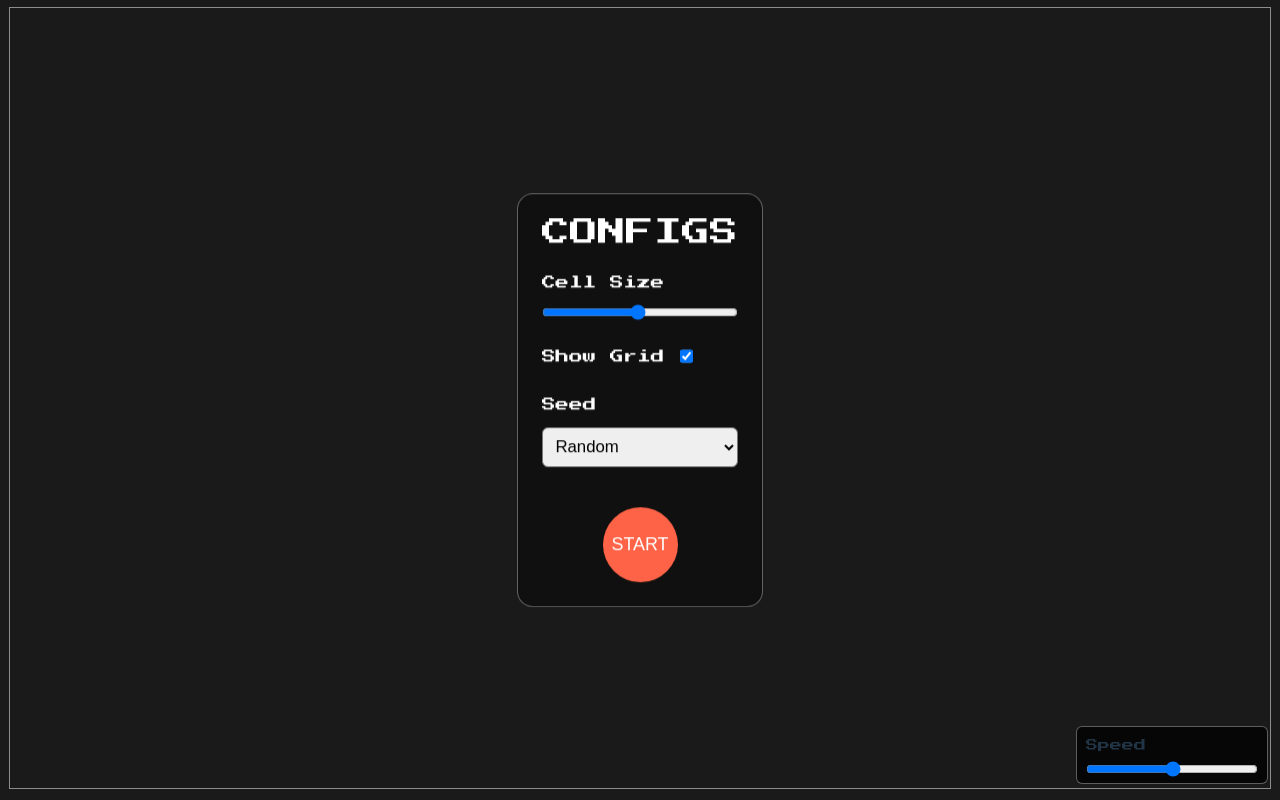
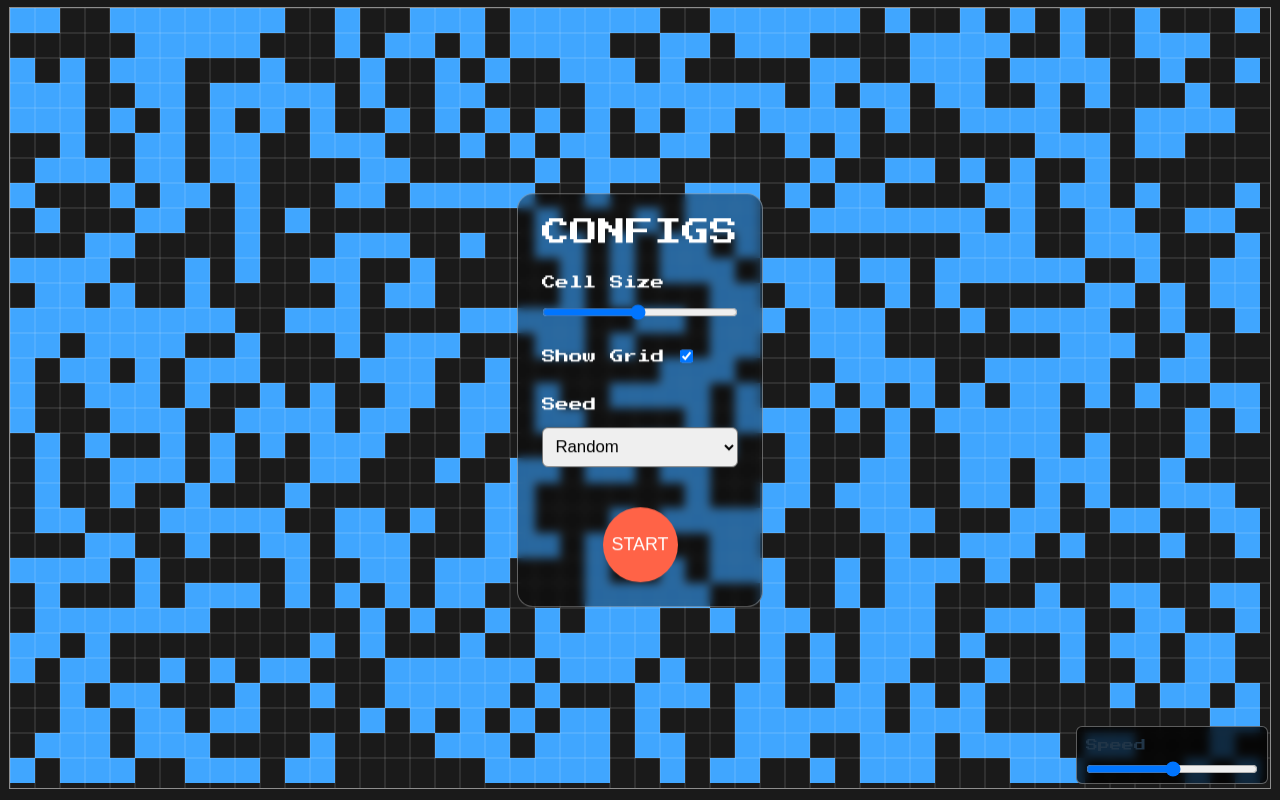
Before and after one commit to SuhelMakkad/GameOfLife, a website built with Vite: page index.html in a window 1280 px wide. Built offline with nearby package versions, Linux system fonts and the light colour scheme.

```diff
--- a/index.html
+++ b/index.html
@@ -39,11 +39,10 @@
           <label for="seed-select" class="sub-heading">Seed</label>
           <select id="seed-select">
             <option value="random" selected>Random</option>
+            <option value="pulsar">Pulsar</option>
             <option value="blinker">Blinker</option>
             <option value="spaceship">Spaceship</option>
             <option value="beacon">Beacon</option>
-            <option value="pulsar">Pulsar</option>
-            <option value="pentaDecathlon">Penta- decathlon</option>
             <option value="custom">Custom</option>
           </select>
         </div>
--- a/src/scripts/app.ts
+++ b/src/scripts/app.ts
@@ -1,4 +1,4 @@
-import { steupCanvas, aniamte } from "./canvas";
+import { steupCanvas, aniamte, drawFrame } from "./canvas";
 import { getInitailSeed } from "./game/seed";
 
 import { state } from "./state/game";
@@ -22,6 +22,7 @@
     handleCustomDrawing(state.isPlaying);
   }
 
+  drawFrame(canvas, seedGeneration);
   aniamte(canvas, seedGeneration);
 };
 
--- a/src/scripts/canvas.ts
+++ b/src/scripts/canvas.ts
@@ -85,27 +85,33 @@
   }
 };
 
-const aniamte = (canvas: HTMLCanvasElement, currGeneration: number[][]) => {
+const drawFrame = (canvas: HTMLCanvasElement, currGeneration: number[][]) => {
   const ctx = canvas.getContext("2d")!;
 
-  gameStateFps.now = Date.now();
-  const now = gameStateFps.now;
+  const rows = currGeneration.length;
+  const cols = currGeneration[0].length;
+
+  clearCanvas(canvas);
+  drawMatrix(ctx, currGeneration, state.cellSize);
+
+  if (state.isGridVisible) {
+    drawGrid(ctx, rows, cols, state.cellSize, canvas.height, canvas.width);
+  }
+};
+
+const aniamte = (canvas: HTMLCanvasElement, currGeneration: number[][]) => {
+  let nextGeneration = currGeneration;
+
+  const now = Date.now();
   const elapsed = now - gameStateFps.then;
   const fpsInterval = 1000 / gameStateFps.fps;
 
-  let nextGeneration = currGeneration;
+  gameStateFps.now = now;
   if (elapsed > fpsInterval) {
+    gameStateFps.then = now - (elapsed % fpsInterval);
+
+    drawFrame(canvas, currGeneration);
     nextGeneration = getNextGeneration(currGeneration);
-    const rows = nextGeneration.length;
-    const cols = nextGeneration[0].length;
-
-    gameStateFps.then = now - (elapsed % fpsInterval);
-    clearCanvas(canvas);
-    drawMatrix(ctx, currGeneration, state.cellSize);
-
-    if (state.isGridVisible) {
-      drawGrid(ctx, rows, cols, state.cellSize, canvas.height, canvas.width);
-    }
   }
 
   if (!state.isPlaying) return;
@@ -123,5 +129,6 @@
   drawMatrix,
   drawGrid,
   getMatrixDimentions,
+  drawFrame,
   aniamte,
 };
```
